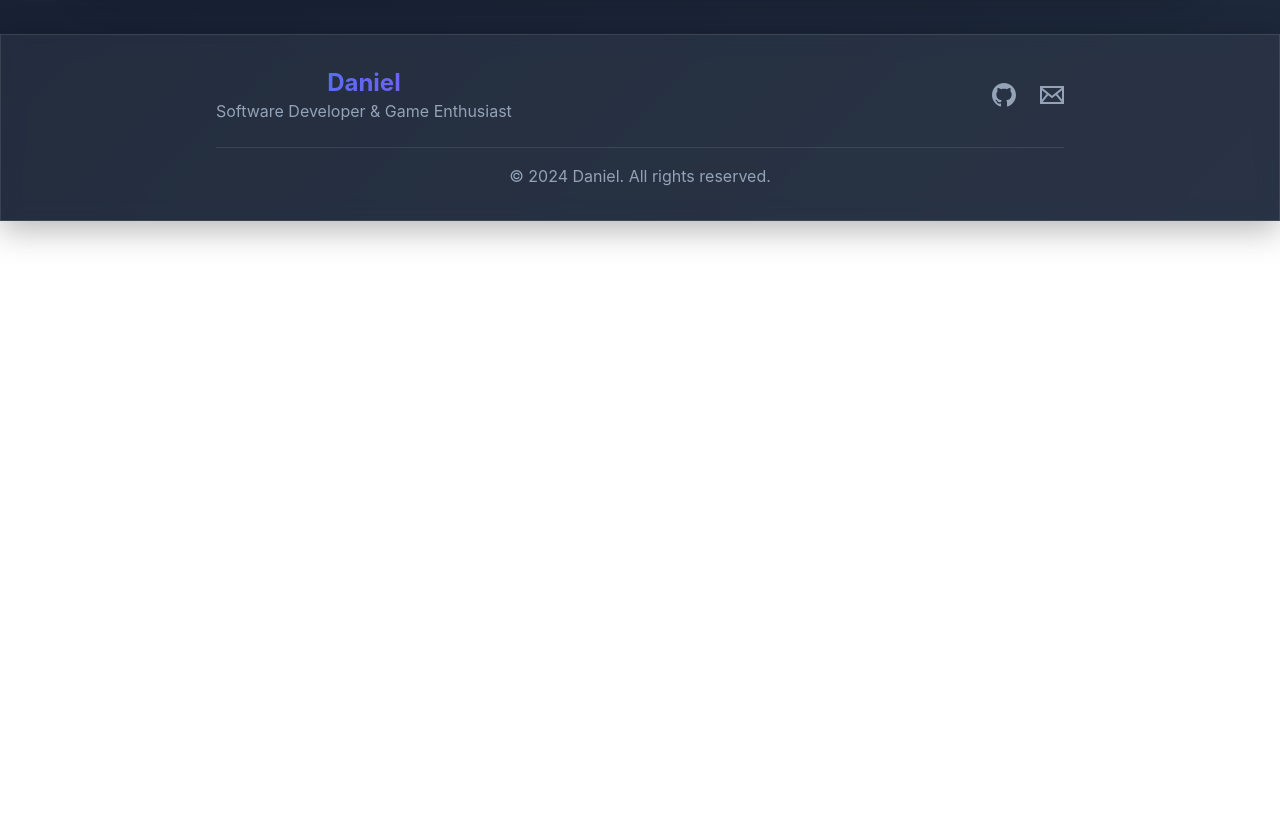
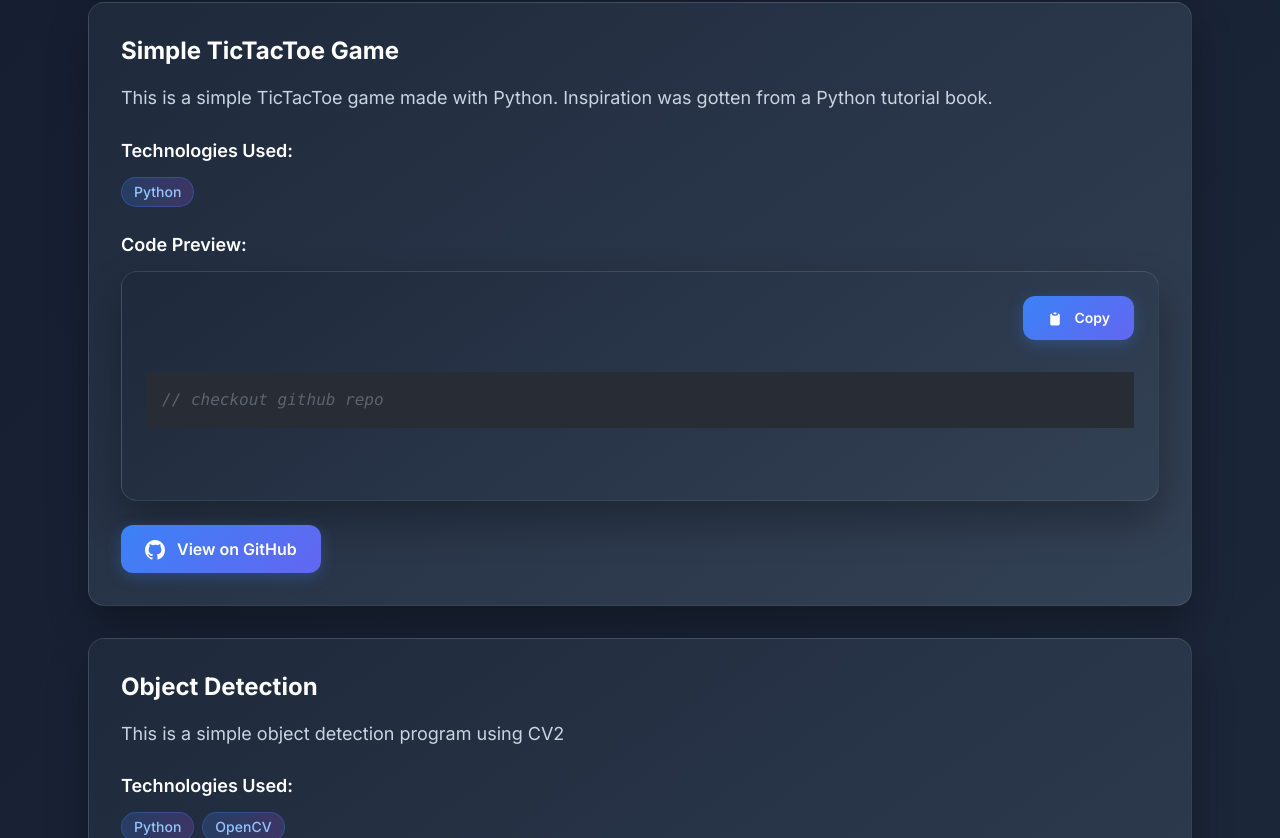
Before and after one commit to Codegrammer999/Personal-Portfolio-Webpage, a Vue app: page /project in a window 1280 px wide. Shown: the part 2242-3080 px from the top of the page. Before the commit the page ends 2463 px from the top, so only its background shows below. Built offline with nearby package versions, Linux system fonts and the light colour scheme.

Commit message:
added vercel.json file

```diff
--- a/src/App.vue
+++ b/src/App.vue
@@ -1,37 +1,53 @@
 <script setup>
-import { Navigations } from "@/asyncComponents"
-import autoAnimate from "@formkit/auto-animate"
-import { onMounted, ref } from "vue"
+import { Navigations } from "@/asyncComponents";
+import autoAnimate from "@formkit/auto-animate";
+import { onMounted, ref } from "vue";
+import ScrollToTop from "./components/ScrollToTop.vue";
 
-const animateRoute = ref(null)
-onMounted(()=> {
-  animateRoute.value && autoAnimate(animateRoute.value)
-})
+const animateRoute = ref(null);
+onMounted(() => {
+  animateRoute.value && autoAnimate(animateRoute.value);
+});
 </script>
 
 <template>
   <header>
-    <Navigations/>
+    <Navigations />
   </header>
+
   <main ref="animateRoute">
-    <RouterView/>
+    <RouterView />
   </main>
+
   <footer class="py-8 glass text-center space-y-4 border-t border-white/10">
     <div class="max-w-4xl mx-auto px-6">
-      <div class="flex flex-col sm:flex-row justify-between items-center space-y-4 sm:space-y-0">
+      <div
+        class="flex flex-col sm:flex-row justify-between items-center space-y-4 sm:space-y-0"
+      >
         <div>
           <p class="text-2xl font-bold gradient-text">Daniel</p>
           <p class="text-slate-400">Software Developer & Game Enthusiast</p>
         </div>
         <div class="flex space-x-6">
-          <a href="https://github.com/Codegrammer999" target="_blank" class="text-slate-400 hover:text-white transition-colors">
+          <a
+            href="https://github.com/Codegrammer999"
+            target="_blank"
+            class="text-slate-400 hover:text-white transition-colors"
+          >
             <svg class="w-6 h-6" fill="currentColor" viewBox="0 0 24 24">
-              <path d="M12 0c-6.626 0-12 5.373-12 12 0 5.302 3.438 9.8 8.207 11.387.599.111.793-.261.793-.577v-2.234c-3.338.726-4.033-1.416-4.033-1.416-.546-1.387-1.333-1.756-1.333-1.756-1.089-.745.083-.729.083-.729 1.205.084 1.839 1.237 1.839 1.237 1.07 1.834 2.807 1.304 3.492.997.107-.775.418-1.305.762-1.604-2.665-.305-5.467-1.334-5.467-5.931 0-1.311.469-2.381 1.236-3.221-.124-.303-.535-1.524.117-3.176 0 0 1.008-.322 3.301 1.23.957-.266 1.983-.399 3.003-.404 1.02.005 2.047.138 3.006.404 2.291-1.552 3.297-1.23 3.297-1.23.653 1.653.242 2.874.118 3.176.77.84 1.235 1.911 1.235 3.221 0 4.609-2.807 5.624-5.479 5.921.43.372.823 1.102.823 2.222v3.293c0 .319.192.694.801.576 4.765-1.589 8.199-6.086 8.199-11.386 0-6.627-5.373-12-12-12z"/>
+              <path
+                d="M12 0c-6.626 0-12 5.373-12 12 0 5.302 3.438 9.8 8.207 11.387.599.111.793-.261.793-.577v-2.234c-3.338.726-4.033-1.416-4.033-1.416-.546-1.387-1.333-1.756-1.333-1.756-1.089-.745.083-.729.083-.729 1.205.084 1.839 1.237 1.839 1.237 1.07 1.834 2.807 1.304 3.492.997.107-.775.418-1.305.762-1.604-2.665-.305-5.467-1.334-5.467-5.931 0-1.311.469-2.381 1.236-3.221-.124-.303-.535-1.524.117-3.176 0 0 1.008-.322 3.301 1.23.957-.266 1.983-.399 3.003-.404 1.02.005 2.047.138 3.006.404 2.291-1.552 3.297-1.23 3.297-1.23.653 1.653.242 2.874.118 3.176.77.84 1.235 1.911 1.235 3.221 0 4.609-2.807 5.624-5.479 5.921.43.372.823 1.102.823 2.222v3.293c0 .319.192.694.801.576 4.765-1.589 8.199-6.086 8.199-11.386 0-6.627-5.373-12-12-12z"
+              />
             </svg>
           </a>
-          <a href="mailto:shyyguyy501@gmail.com" class="text-slate-400 hover:text-white transition-colors">
+          <a
+            href="mailto:shyyguyy501@gmail.com"
+            class="text-slate-400 hover:text-white transition-colors"
+          >
             <svg class="w-6 h-6" fill="currentColor" viewBox="0 0 24 24">
-              <path d="M0 3v18h24v-18h-24zm6.623 7.929l-4.623 5.712v-9.458l4.623 3.746zm-4.141-5.929h19.035l-9.517 7.713-9.518-7.713zm5.694 7.188l3.824 3.099 3.83-3.104 5.612 6.817h-18.779l5.513-6.812zm9.208-1.264l4.616-3.741v9.348l-4.616-5.607z"/>
+              <path
+                d="M0 3v18h24v-18h-24zm6.623 7.929l-4.623 5.712v-9.458l4.623 3.746zm-4.141-5.929h19.035l-9.517 7.713-9.518-7.713zm5.694 7.188l3.824 3.099 3.83-3.104 5.612 6.817h-18.779l5.513-6.812zm9.208-1.264l4.616-3.741v9.348l-4.616-5.607z"
+              />
             </svg>
           </a>
         </div>
@@ -41,4 +57,18 @@
       </div>
     </div>
   </footer>
+
+  <ScrollToTop />
 </template>
+
+<style scoped>
+.fade-up-enter-active,
+.fade-up-leave-active {
+  transition: opacity 0.3s ease, transform 0.3s ease;
+}
+.fade-up-enter-from,
+.fade-up-leave-to {
+  opacity: 0;
+  transform: translateY(20px);
+}
+</style>
--- a/src/assets/Projects.json
+++ b/src/assets/Projects.json
@@ -2,7 +2,11 @@
     {
         "name": "Portfolio Website",
         "description": "A personal portfolio website showcasing various projects, built with html css(Tailwind) and javascript(Vue.js) with some other libraries like AutoAnimate, highlight.js etc.",
-        "technologies": ["HTML", "CSS", "Javascript"],
+        "technologies": [
+            "HTML",
+            "CSS",
+            "Javascript"
+        ],
         "githubLink": "https://github.com/Codegrammer999/Personal-Portfolio-Webpage.git",
         "codeSnippet": "<!--Check out my github repo-->",
         "codeSnippetLang": "html"
@@ -10,7 +14,11 @@
     {
         "name": "Smart Food - E-commerce Grocery Store",
         "description": "An e-commerce grocery store where users can browse and purchase food items. Built using Vue for frontend, Laravel for backend, and uses AutoAnimate for smooth UI transitions.",
-        "technologies": ["Vue.js", "Laravel", "AutoAnimate"],
+        "technologies": [
+            "Vue.js",
+            "Laravel",
+            "AutoAnimate"
+        ],
         "githubLink": {
             "frontend": "https://github.com/Codegrammer999/SmartFood",
             "backend": "https://github.com/Codegrammer999/SmartFood-Backend"
@@ -21,9 +29,34 @@
     {
         "name": "Simple Text Editor",
         "description": "A very basic text editor built out of boredom. It has minimal features and was a fun mini project.",
-        "technologies": ["HTML", "CSS", "Javascript"],
+        "technologies": [
+            "HTML",
+            "CSS",
+            "Javascript"
+        ],
         "githubLink": "https://github.com/Codegrammer999/Simple-Text-Editor",
         "codeSnippet": "<textarea placeholder='Start typing...'></textarea>",
         "codeSnippetLang": "html"
+    },
+    {
+        "name": "Simple TicTacToe Game",
+        "description": "This is a simple TicTacToe game made with Python. Inspiration was gotten from a Python tutorial book.",
+        "technologies": [
+            "Python"
+        ],
+        "githubLink": "https://github.com/Codegrammer999/TicTacToe",
+        "codeSnippet": "// checkout github repo",
+        "codeSnippetLang": "python"
+    },
+    {
+        "name": "Object Detection",
+        "description": "This is a simple object detection program using CV2",
+        "technologies": [
+            "Python",
+            "OpenCV"
+        ],
+        "githubLink": "https://github.com/Codegrammer999/simple-object-detection",
+        "codeSnippet": "import cv2 \nimport numpy as np \nimport time \n//................\n// check out github repo",
+        "codeSnippetLang": "python"
     }
-        ]
+]
--- a/src/assets/main.css
+++ b/src/assets/main.css
@@ -1,8 +1,8 @@
+@import url('https://fonts.googleapis.com/css2?family=Inter:wght@300;400;500;600;700&display=swap');
+
 @tailwind base;
 @tailwind components;
 @tailwind utilities;
-
-@import url('https://fonts.googleapis.com/css2?family=Inter:wght@300;400;500;600;700&display=swap');
 
 html {
     -ms-overflow-style: none;
--- /dev/null
+++ b/src/components/ScrollToTop.vue
@@ -0,0 +1,52 @@
+<script setup>
+import { ref, onMounted, onUnmounted } from "vue";
+
+const isVisible = ref(false);
+
+const handleScroll = () => {
+  isVisible.value = window.scrollY > 300;
+};
+
+const scrollToTop = () => {
+  window.scrollTo({
+    top: 0,
+    behavior: "smooth",
+  });
+};
+
+onMounted(() => {
+  window.addEventListener("scroll", handleScroll);
+});
+
+onUnmounted(() => {
+  window.removeEventListener("scroll", handleScroll);
+});
+</script>
+
+<template>
+  <div class="fixed bottom-8 z-50 right-4">
+    <Transition name="fade-up">
+      <button
+        v-if="isVisible"
+        @click="scrollToTop"
+        class="modern-btn p-3 rounded-full shadow-lg hover:scale-110 transition-transform"
+        aria-label="Scroll to top"
+      >
+        <svg
+          xmlns="http://www.w3.org/2000/svg"
+          class="h-6 w-6"
+          fill="none"
+          viewBox="0 0 24 24"
+          stroke="currentColor"
+          stroke-width="2"
+        >
+          <path
+            stroke-linecap="round"
+            stroke-linejoin="round"
+            d="M5 15l7-7 7 7"
+          />
+        </svg>
+      </button>
+    </Transition>
+  </div>
+</template>
```
